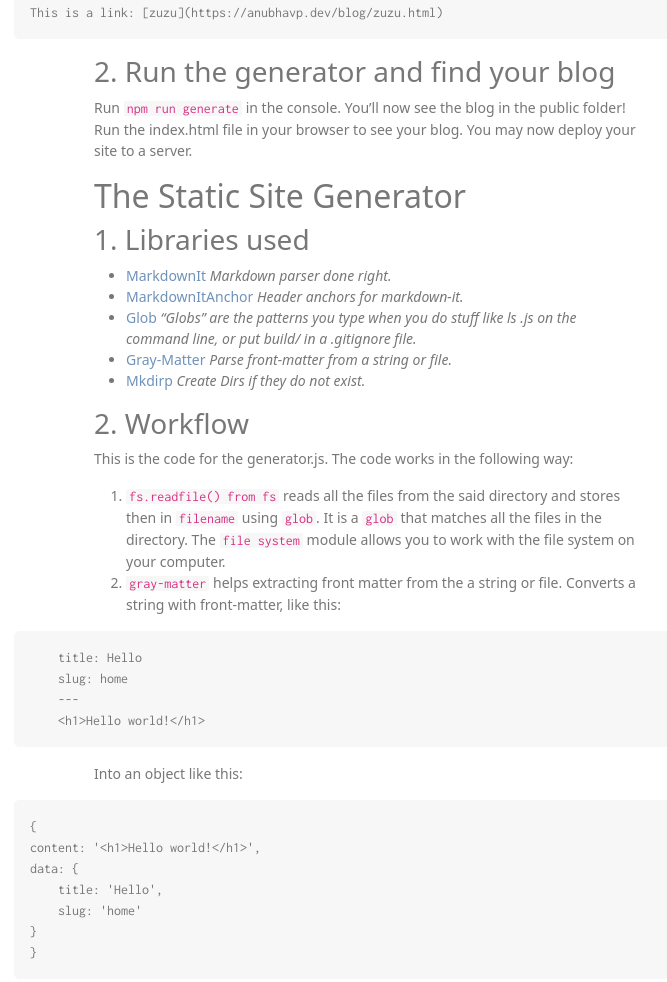
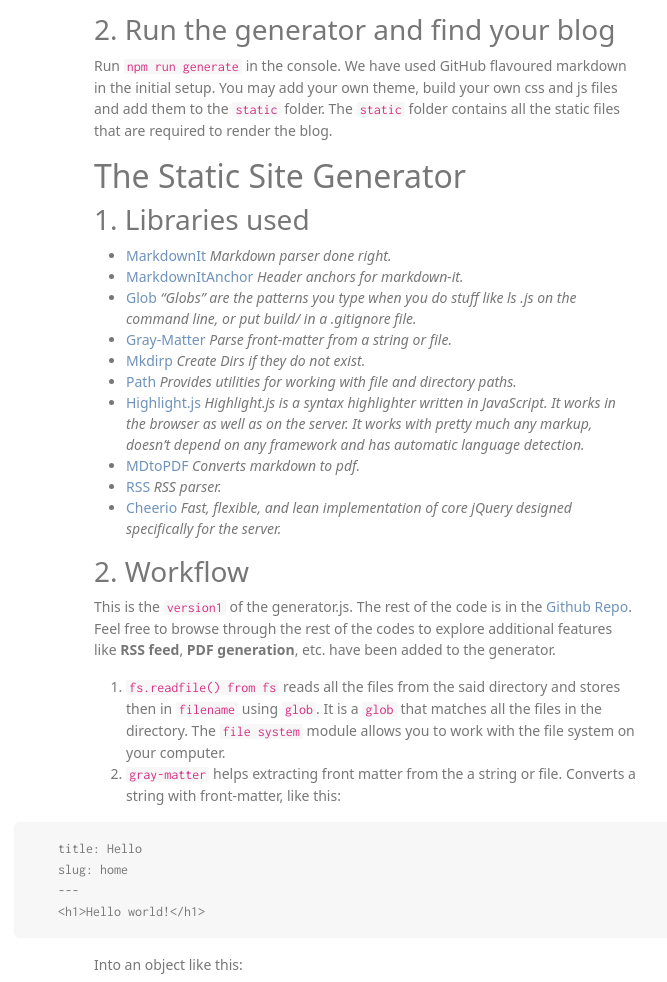
Before and after one commit to fuzzymfx/fuzzymfx.github.io, a website: page blog/zuzu.html in a window 1280 px wide. Shown: the part 1230-2212 px from the top of the page, without its empty margins (274-941 px from the left). Drawn offline with nearby package versions, Linux system fonts and the light colour scheme.

Commit message:
Deploying latest commit

```diff
--- a/blog/zuzu.html
+++ b/blog/zuzu.html
@@ -50,7 +50,7 @@
                     </li>
                 </ul>
                 <div class="content custom">
-                <p>Zuzu is a static site generator that takes in markdown files and render htmls pages. <a href="https://anubhavp.dev/oldblog">This blog</a>, for example, has been written using this generator. This enables noobs like me to write blogs without having to learn a lot of code! It is a very simple and easy to use generator. All you need to do is to write a markdown file and it will be rendered as a page ;) You can create a new page by creating a new markdown file.</p>
+                <p>Zuzu is a static site generator that takes in markdown files and render htmls pages. This blog has been written using this generator. This enables noobs like me to write blogs without having to learn a lot of code!</p>
 <ul>
 <li><a href="#how-does-it-work">How does it work?</a>
 <ul>
@@ -67,7 +67,7 @@
 </li>
 </ul>
 <h2 id="how-does-it-work" tabindex="-1">How does it work?</h2>
-<p>Zuzu parses the markdown file using <em>javascript</em> and renders it as <em>html documents</em>. It then saves the html files in the <code>public</code> folder. The public folder, with <code>index.html</code> file, is the final output of the generator and this can be deployed and hosted in various platforms. This particular blog has been deployed on <a href="https://anubhavp.dev/oldblog/">Github Pages</a>.</p>
+<p>Zuzu parses the markdown file using <em>javascript</em> and renders it as <em>html documents</em>. It then saves the html files in the <code>docs</code> folder. The docs folder, is the final output of the generator and this can be deployed and hosted in various platforms. This particular blog has been deployed on Github Pages. Here is a blog built using zuzu and react for additional feat. <a href="https://anubhavp.dev/oldblog/">Anubhab’s Blog</a></p>
 <h3 id="1-create-a-markdown-file" tabindex="-1">1. Create a markdown file</h3>
 <pre><code># This is a title
 This is a paragraph
@@ -89,9 +89,7 @@ This is a table:
 This is a link: [zuzu](https://anubhavp.dev/blog/zuzu.html)
 </code></pre>
 <h3 id="2-run-the-generator-and-find-your-blog" tabindex="-1">2. Run the generator and find your blog</h3>
-<p>Run <code>npm run generate</code> in the console.
-You’ll now see the blog in the public folder! Run the index.html file in your browser to see your blog. You may now deploy your site
-to a server.</p>
+<p>Run <code>npm run generate</code> in the console. We have used GitHub flavoured markdown in the initial setup. You may add your own theme, build your own css and js files and add them to the <code>static</code> folder. The <code>static</code> folder contains all the static files that are required to render the blog.</p>
 <h2 id="the-static-site-generator" tabindex="-1">The Static Site Generator</h2>
 <h3 id="1-libraries-used" tabindex="-1">1. Libraries used</h3>
 <ul>
@@ -100,10 +98,14 @@ to a server.</p>
 <li><a href="https://www.npmjs.com/package/glob">Glob</a> <em>“Globs” are the patterns you type when you do stuff like ls .js on the command line, or put build/ in a .gitignore file.</em></li>
 <li><a href="https://www.npmjs.com/package/gray-matter">Gray-Matter</a> <em>Parse front-matter from a string or file.</em></li>
 <li><a href="https://npmjs.com/package/mkdirp">Mkdirp</a> <em>Create Dirs if they do not exist.</em></li>
+<li><a href="https://nodejs.org/api/path.html">Path</a> <em>Provides utilities for working with file and directory paths.</em></li>
+<li><a href="https://highlightjs.org/">Highlight.js</a> <em>Highlight.js is a syntax highlighter written in JavaScript. It works in the browser as well as on the server. It works with pretty much any markup, doesn’t depend on any framework and has automatic language detection.</em></li>
+<li><a href="https://www.npmjs.com/package/md-to-pdf">MDtoPDF</a> <em>Converts markdown to pdf.</em></li>
+<li><a href="https://www.npmjs.com/package/rss">RSS</a> <em>RSS parser.</em></li>
+<li><a href="https://www.npmjs.com/package/cheerio">Cheerio</a> <em>Fast, flexible, and lean implementation of core jQuery designed specifically for the server.</em></li>
 </ul>
 <h3 id="2-workflow" tabindex="-1">2. Workflow</h3>
-<p>This is the code for the generator.js.
-The code works in the following way:</p>
+<p>This is the <code>version1</code> of the generator.js. The rest of the code is in the <a href="https://github.com/fuzzymfx/zuzu">Github Repo</a>. Feel free to browse through the rest of the codes to explore additional features like <strong>RSS feed</strong>, <strong>PDF generation</strong>, etc. have been added to the generator.</p>
 <ol>
 <li><code>fs.readfile() from fs</code> reads all the files from the said directory and stores then in <code>filename</code> using <code>glob</code>. It is a <code>glob</code> that matches all the files in the directory. The <code>file system</code> module allows you to work with the file system on your computer.</li>
 <li><code>gray-matter</code> helps extracting front matter from the a string or file.
@@ -211,7 +213,7 @@ data: {
 
 <span class="hljs-keyword">const</span> <span class="hljs-title function_">main</span> = (<span class="hljs-params"></span>) =&gt; {
     <span class="hljs-keyword">const</span> srcPath = path.<span class="hljs-title function_">resolve</span>(<span class="hljs-string">&#x27;content&#x27;</span>)
-    <span class="hljs-keyword">const</span> outPath = path.<span class="hljs-title function_">resolve</span>(<span class="hljs-string">&#x27;public&#x27;</span>)
+    <span class="hljs-keyword">const</span> outPath = path.<span class="hljs-title function_">resolve</span>(<span class="hljs-string">&#x27;docs&#x27;</span>)
     <span class="hljs-keyword">const</span> template = fs.<span class="hljs-title function_">readFileSync</span>(<span class="hljs-string">&#x27;./templates/initial/template.html&#x27;</span>, <span class="hljs-string">&#x27;utf8&#x27;</span>)
     <span class="hljs-keyword">const</span> filenames = glob.<span class="hljs-title function_">sync</span>(srcPath + <span class="hljs-string">&#x27;/**/*.md&#x27;</span>)
 
```
Also changed, not shown: blog/feed.xml (+1 -1 lines).
